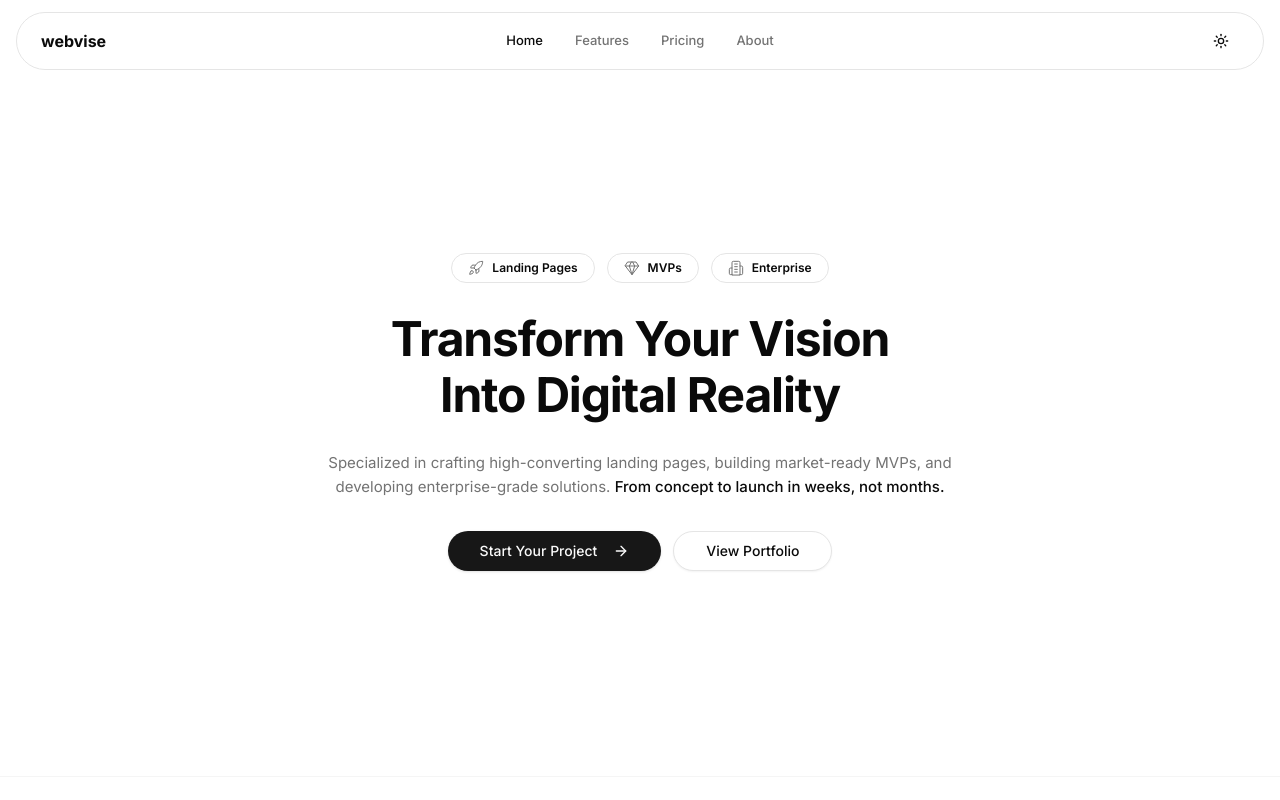
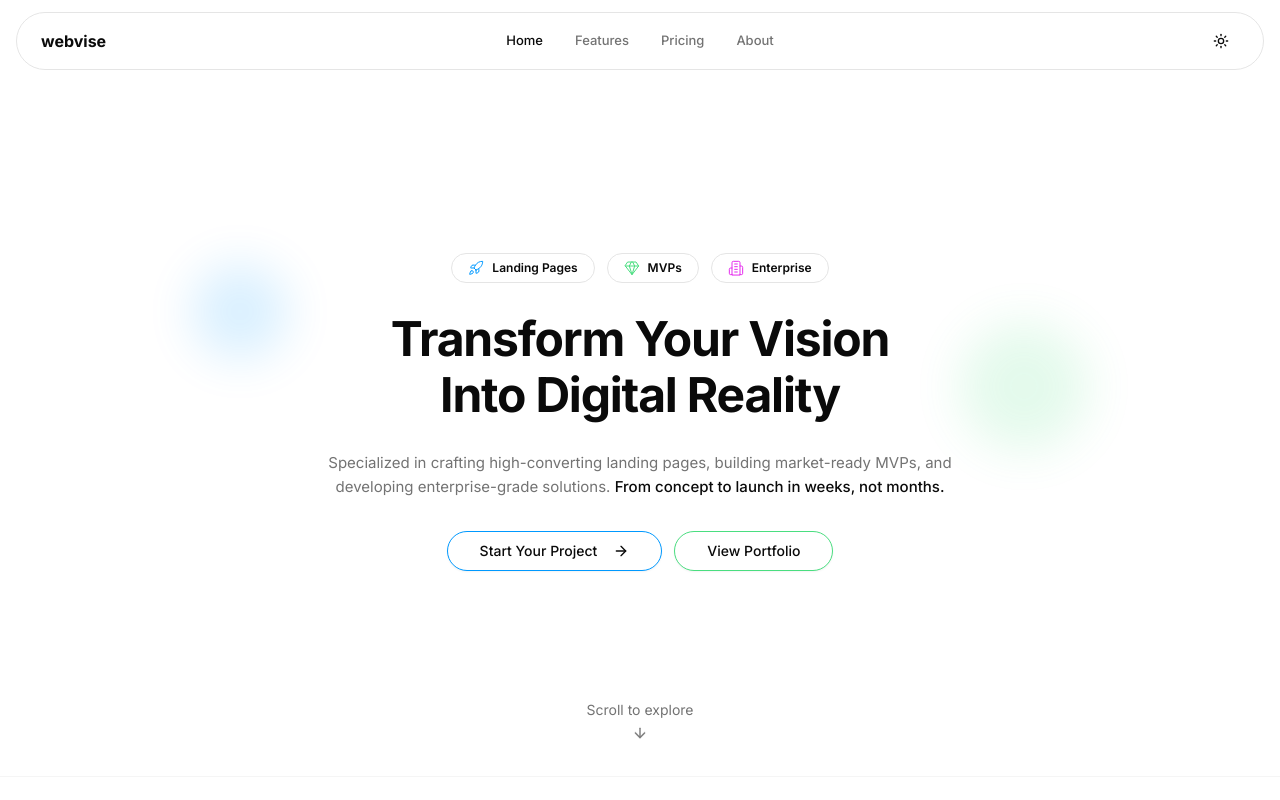
Before and after one commit to sebastiankehle/webvise-landing-page, a Next.js app: page / in a window 1280 px wide. Shown: the top 800 px of the page. Built offline with nearby package versions, Linux system fonts and the light colour scheme.

Commit message:
hero redesign

```diff
--- a/src/components/sections/hero.tsx
+++ b/src/components/sections/hero.tsx
@@ -4,18 +4,24 @@ import { FadeIn } from "@/components/animations/fade-in";
 import { Badge } from "@/components/ui/badge";
 import { Button } from "@/components/ui/button";
 import { heroContent } from "@/content/hero";
-import { ArrowRight } from "lucide-react";
+import { cn } from "@/lib/utils";
+import { ArrowDown, ArrowRight } from "lucide-react";
 
 export function Hero() {
   return (
     <section
       id="hero"
-      className="relative flex min-h-[85vh] flex-col items-center justify-center px-4 pb-12 text-center"
+      className="relative flex min-h-[85vh] flex-col items-center justify-center overflow-hidden px-4 pb-12 text-center"
     >
+      <div className="pointer-events-none absolute inset-0">
+        <div className="animate-float-slow absolute left-[15%] top-1/4 h-24 w-24 rounded-full bg-[hsl(var(--accent-1))] opacity-[0.15] blur-xl" />
+        <div className="animate-float absolute right-[15%] top-1/3 h-32 w-32 rounded-full bg-[hsl(var(--accent-2))] opacity-[0.15] blur-xl" />
+      </div>
+
       <div className="flex max-w-5xl flex-col items-center space-y-8">
         <FadeIn delay={0.05}>
           <div className="flex flex-wrap items-center justify-center gap-3">
-            {heroContent.badges.map((badge) => (
+            {heroContent.badges.map((badge, index) => (
               <Badge
                 className="rounded-full px-4 py-1.5"
                 variant="outline"
@@ -23,7 +29,12 @@ export function Hero() {
               >
                 {badge.icon && (
                   <badge.icon
-                    className="mr-2 inline-block h-4 w-4 text-muted-foreground"
+                    className={cn(
+                      "mr-2 inline-block h-4 w-4",
+                      index === 0 && "text-[hsl(var(--accent-1))]",
+                      index === 1 && "text-[hsl(var(--accent-2))]",
+                      index === 2 && "text-[#E42AED]" // Solana magenta
+                    )}
                     strokeWidth={1.5}
                   />
                 )}
@@ -58,7 +69,13 @@ export function Hero() {
           <div className="flex flex-col gap-4 sm:flex-row sm:gap-3">
             <Button
               size="lg"
-              className="group rounded-full px-8 transition-all hover:scale-105"
+              variant="outline"
+              className={cn(
+                "group rounded-full px-8 transition-all",
+                "border border-[hsl(var(--accent-1))]",
+                "hover:border-[hsl(var(--accent-1))] hover:brightness-125",
+                "hover:bg-transparent"
+              )}
             >
               {heroContent.cta.primary.text}
               <ArrowRight className="ml-2 h-4 w-4 transition-transform group-hover:translate-x-1" />
@@ -66,13 +83,23 @@ export function Hero() {
             <Button
               size="lg"
               variant="outline"
-              className="rounded-full px-8 transition-all hover:scale-105"
+              className={cn(
+                "rounded-full px-8 transition-all",
+                "border border-[hsl(var(--accent-2))]",
+                "hover:border-[hsl(var(--accent-2))] hover:brightness-125",
+                "hover:bg-transparent"
+              )}
             >
               {heroContent.cta.secondary.text}
             </Button>
           </div>
         </FadeIn>
       </div>
+
+      <div className="absolute bottom-8 flex flex-col items-center gap-2">
+        <span className="text-sm text-muted-foreground">Scroll to explore</span>
+        <ArrowDown className="h-4 w-4 animate-bounce text-muted-foreground" />
+      </div>
     </section>
   );
 }
--- a/tailwind.config.ts
+++ b/tailwind.config.ts
@@ -87,11 +87,21 @@ export default {
           "0%": { transform: "translateX(0)" },
           "100%": { transform: "translateX(-25%)" },
         },
+        float: {
+          "0%, 100%": { transform: "translateY(0)" },
+          "50%": { transform: "translateY(-20px)" },
+        },
+        "float-slow": {
+          "0%, 100%": { transform: "translateY(0)" },
+          "50%": { transform: "translateY(-10px)" },
+        },
       },
       animation: {
         "accordion-down": "accordion-down 0.2s ease-out",
         "accordion-up": "accordion-up 0.2s ease-out",
         slide: "slide 45s linear infinite",
+        float: "float 6s ease-in-out infinite",
+        "float-slow": "float-slow 7s ease-in-out infinite",
       },
     },
   },
```
